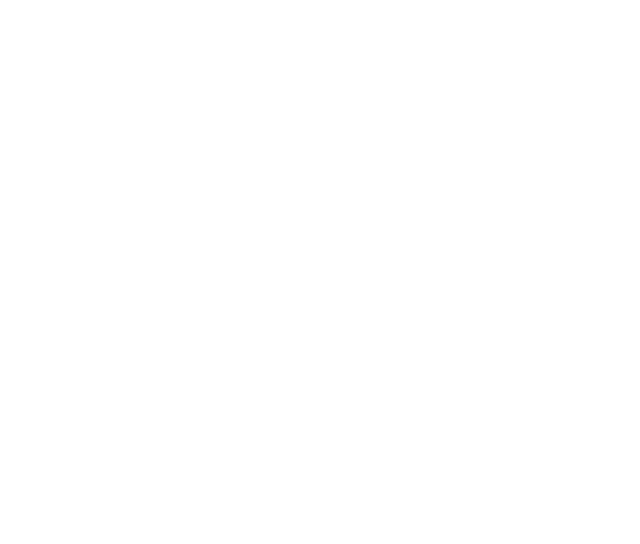
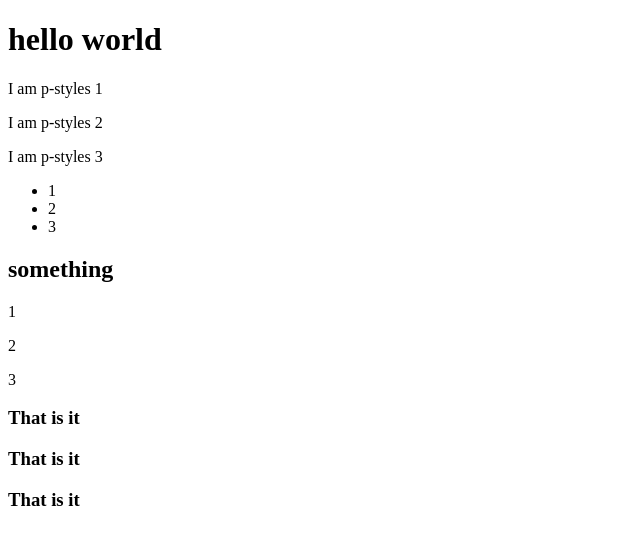
Before and after one commit to KennethMelendez/selecting-elements, a plain HTML site: page index.html in a window 1280 px wide. Shown: the whole page, without its empty margins (0-640 px from the left). Drawn offline with Linux system fonts and the light colour scheme.

Commit message:
learned about selecting elemtns in The DOM

```diff
--- a/index.html
+++ b/index.html
@@ -4,11 +4,36 @@
   <meta charset="UTF-8">
   <meta name="viewport" content="width=device-width, initial-scale=1.0">
   <meta http-equiv="X-UA-Compatible" content="ie=edge">
-  <title>Document</title>
+  <title>Selecting Elements</title>
 </head>
 <body>
-  <script src="js/script.js">
 
-  </script>
+  <h1 id="header">yo</h1>
+  <p class="p-styles"></p>
+  <p class="p-styles"></p>
+  <p class="p-styles"></p>
+  <ul>
+    <li></li>
+    <li></li>
+    <li></li>
+  </ul>
+
+  <h2 id="second-header"></h2>
+  <p class="awesome"></p>
+  <p class="awesome"></p>
+  <p class="awesome"></p>
+  <h3></h3>
+  <h3></h3>
+  <h3></h3>
+
+
+
+
+
+
+
+
+
+  <script src="js/script.js"></script>
 </body>
 </html>
--- a/js/script.js
+++ b/js/script.js
@@ -0,0 +1,71 @@
+//document.querySelector will return a single element that is the first that is matching the criteria within the ()
+
+
+/*
+  //can add to h1
+  document.querySelector('#header').textContent += 'hello world';
+
+*/
+document.querySelector('#header').textContent = 'hello world';
+
+
+/*
+
+//will only return ONE element
+document.querySelector('.p-styles').textContent = 'bahuh?';
+
+
+*/
+
+
+//selects all
+// document.querySelectorAll('.p-styles').textContent = 'bahuh?';
+
+
+//can create variables
+// var header = document.querySelector('#header');
+// header.textContent = 'hello world';
+
+//document.querySelectorAll will return a array like data structure which contains all elements that match the criteria passed with the ()
+var pStyles = document.querySelectorAll('.p-styles');
+
+//loops are awesome also remember PEMDAS
+for (var x = 0; x < pStyles.length; x++){
+  pStyles[x].textContent = 'I am p-styles ' + (x + 1);
+}
+
+
+//selects all the li tag!!! WOO
+//lis contains the array
+var lis = document.querySelectorAll('li');
+
+for (var x = 0; x < lis.length; x++){
+  lis[x].textContent = x + 1;
+}
+
+
+//querySelector 1
+//querySelectorAll brings back a list
+
+
+// Another way to select a element by its ID is document.getElementById
+
+
+//kurt still recommends querySelector better (much faster)
+document.getElementById('second-header').textContent = 'something';
+
+//var is the array AWESOMES IS THE ARRAY
+var awesomes = document.getElementsByClassName('awesome');
+
+for(var x = 0; x < awesomes.length; x++) {
+  awesomes[x].textContent = x + 1;
+}
+
+//get elements make a look of the array
+var h3s = document.getElementsByTagName('h3');
+
+for(var x = 0; x < h3s.length; x++) {
+  h3s[x].textContent = 'That is it';
+}
+
+//P.S kurt recommends to stick with querySelector and querySelectorAll to avoid mistakes
```
